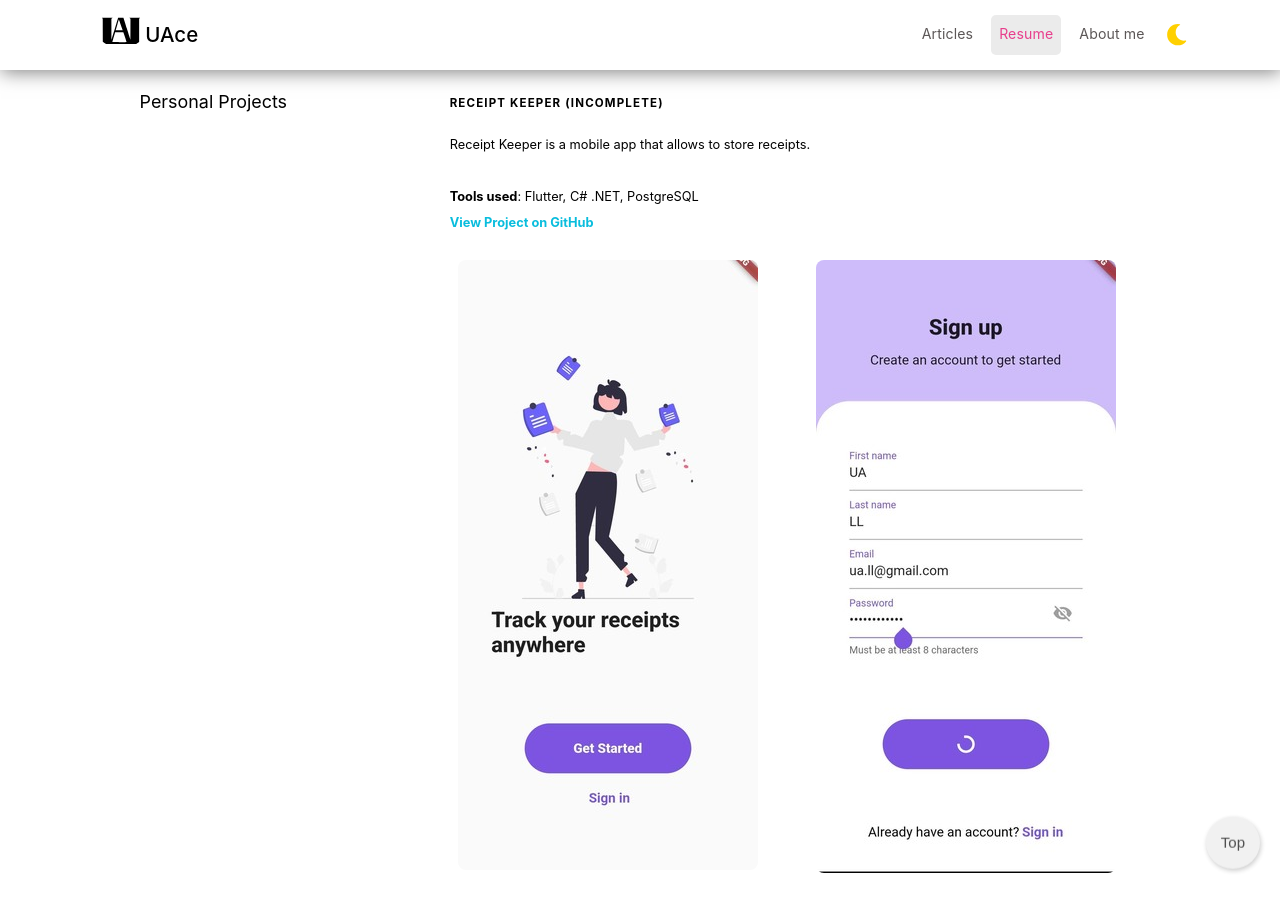
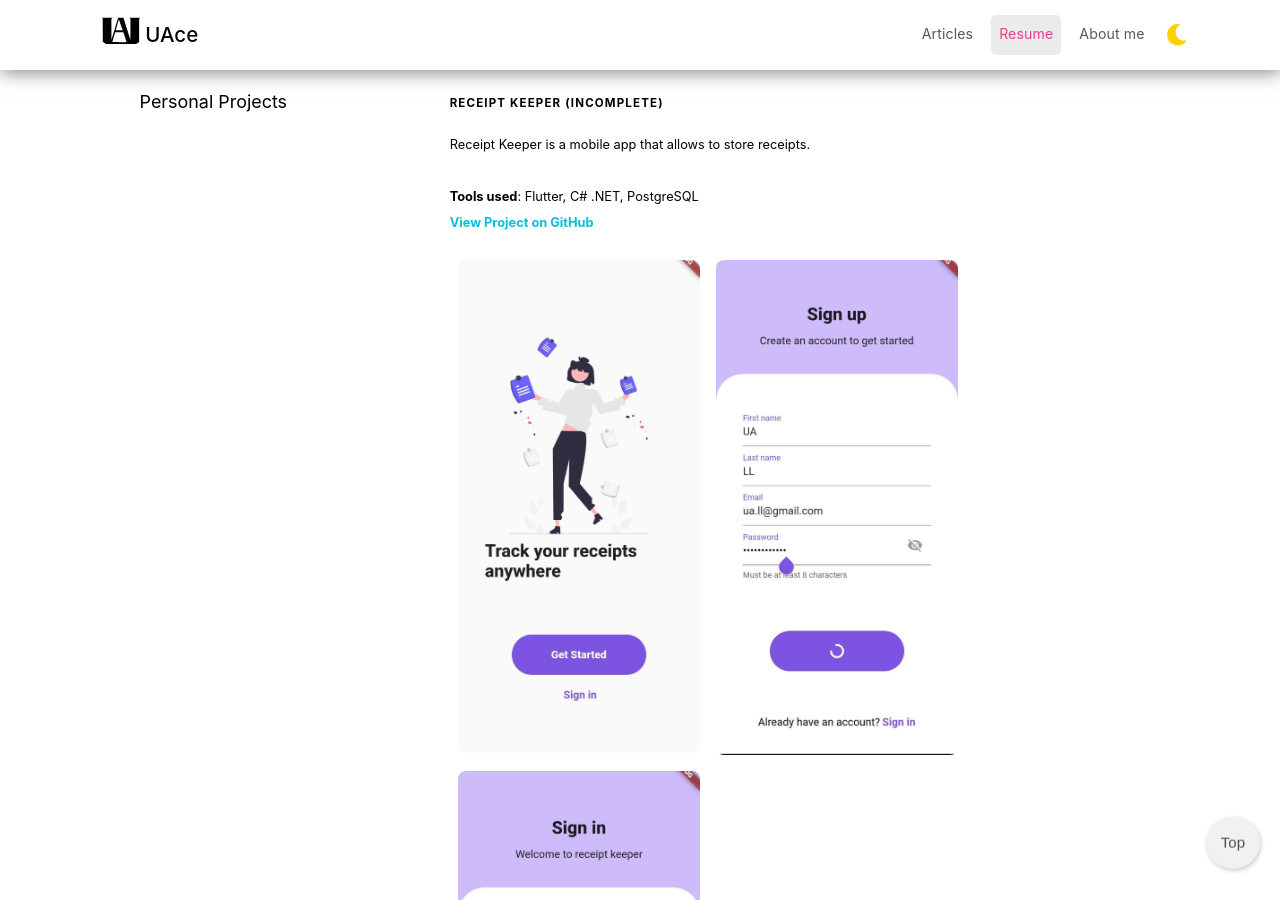
Before and after one commit to UAce/UAce.github.io, a Jekyll site: the page built from _pages/resume.html, in a window 1280 px wide and 900 px high, scrolled down 2640 px. Built offline with Jekyll 4.4.1, drawn with Linux system fonts in a browser that asks for light colours; nearby versions of some CDN libraries.

Commit message:
Fix spacing

```diff
--- a/_data/personal_projects.yml
+++ b/_data/personal_projects.yml
@@ -6,8 +6,13 @@
   images:
     - path: assets/images/demo/receipt_keeper_get_started.jpg
       alt: Get Started
-    - path: assets/images/demo/receipt_keeper.jpg
+      style: "width: 100%; max-width: 250px;"
+    - path: assets/images/demo/receipt_keeper_sign_up.jpg
       alt: Sign Up
+      style: "width: 100%; max-width: 250px;"
+    - path: assets/images/demo/receipt_keeper_sign_in.png
+      alt: Sign In
+      style: "width: 100%; max-width: 250px;"
 
 - name: Komeet (Incomplete)
   description: |
```
Also changed, not shown: assets/images/demo/receipt_keeper_get_started.jpg, assets/images/demo/receipt_keeper_sign_in.png (added), assets/images/demo/receipt_keeper_sign_up.jpg (added).
